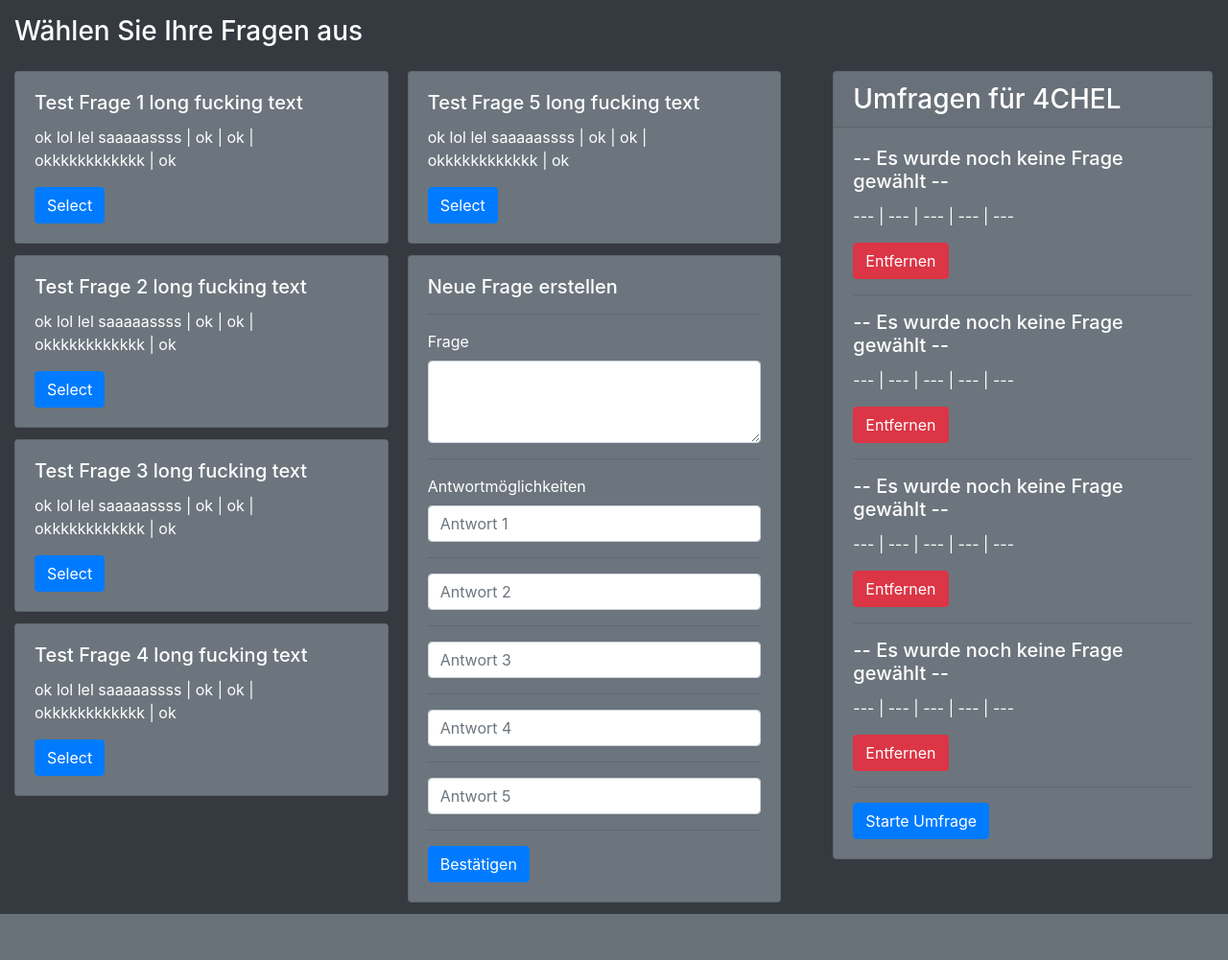
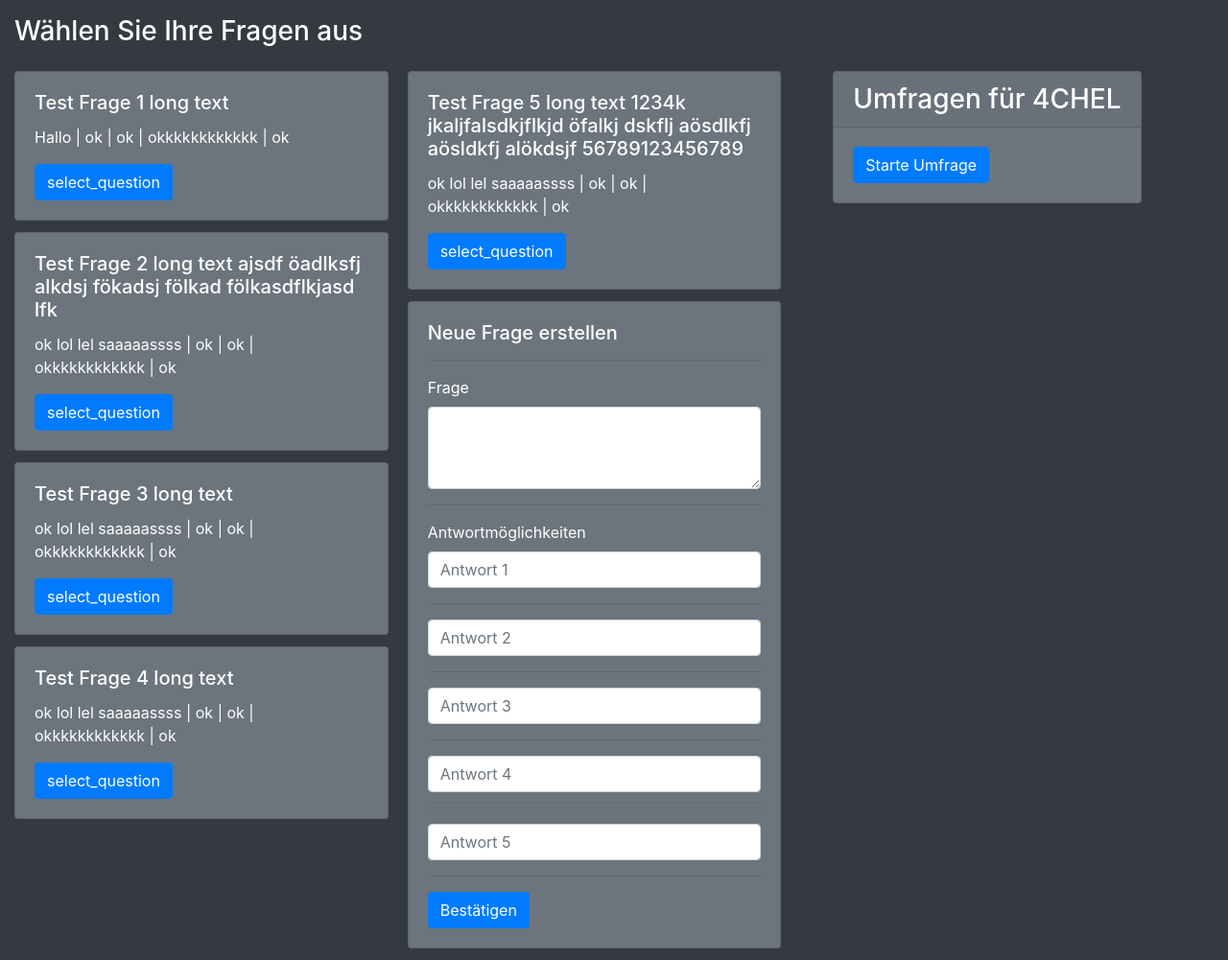
Before and after one commit to lugashiot/Teacher_Feedback, a Django app: page /teacher/dashboard/create_poll/ in a window 1280 px wide. Shown: the whole page at 96% size. Before the commit the page ends 953 px from the top, so only its background shows below. Run offline with Django 4.2, Linux system fonts and the light colour scheme; a user stored in the database is signed in; data that the repository does not hold is empty.

Commit message:
clean up

```diff
--- a/API/teachers/templates/dashboard/create_poll.html
+++ b/API/teachers/templates/dashboard/create_poll.html
@@ -15,13 +15,14 @@
           <div class="card-columns mt-3 mr-4" style="column-count:2">
 
             {% for question in questions %}
-              <div class="card bg-secondary">
+              <form action="" method="post" class="card bg-secondary">
+                {%csrf_token%}
                 <div class="card-body">
                   <h5 class="card-title">{{question.q}}</h5>
                   <p class="card-text">{{question.a0}} | {{question.a1}} | {{question.a2}} | {{question.a3}} | {{question.a4}}</p>
-                  <a href="#" class="btn btn-primary">Select</a>
+                  <input type="submit" class="btn btn-primary" name="{{question.btn_name}}" value="select_question" width="500px">
                 </div>
-              </div>
+              </form>
             {% endfor %}
 
             <div class="card bg-secondary">
@@ -55,22 +56,12 @@
             <div class="card bg-secondary">
               <h3 class="card-header">Umfragen für {{class}}</h3>
               <div class="card-body">
-                <h5 class="card-title">-- Es wurde noch keine Frage gewählt --</h5>
-                <p class="card-text">--- | --- | --- | --- | ---</p>
-                <a href="#" class="btn btn-danger">Entfernen</a>
-                <hr>
-                <h5 class="card-title">-- Es wurde noch keine Frage gewählt --</h5>
-                <p class="card-text">--- | --- | --- | --- | ---</p>
-                <a href="#" class="btn btn-danger">Entfernen</a>
-                <hr>
-                <h5 class="card-title">-- Es wurde noch keine Frage gewählt --</h5>
-                <p class="card-text">--- | --- | --- | --- | ---</p>
-                <a href="#" class="btn btn-danger">Entfernen</a>
-                <hr>
-                <h5 class="card-title">-- Es wurde noch keine Frage gewählt --</h5>
-                <p class="card-text">--- | --- | --- | --- | ---</p>
-                <a href="#" class="btn btn-danger">Entfernen</a>
-                <hr/>
+                {% for question in questions_selected %}
+                  <h5 class="card-title">{{question.q}}</h5>
+                  <p class="card-text">{{question.a0}} | {{question.a1}} | {{question.a2}} | {{question.a3}} | {{question.a4}}</p>
+                  <a href="#" class="btn btn-danger">Entfernen</a>
+                  <hr>
+                {% endfor %}
                 <a href="#" class="btn btn-primary">Starte Umfrage</a>
               </div>
             </div>
--- a/API/teachers/views.py
+++ b/API/teachers/views.py
@@ -85,27 +85,29 @@ def results(request):
 
 
 class Question:
-    def __init__(self, q, a0, a1, a2, a3, a4):
+    def __init__(self, q, a0, a1, a2, a3, a4, btn_name):
         self.q = q
         self.a0 = a0
         self.a1 = a1
         self.a2 = a2
         self.a3 = a3
         self.a4 = a4
+        self.btn_name = btn_name
 
     def check_if_filled_correctly(self):
-        if self.q is not "" and self.a0 is not "" and self.a1 is not "" and self.a2 is not "" and self.a3 is not "" and self.a4 is not "":
+        if self.q != "" and self.a0 != "" and self.a1 != "" and self.a2 != "" and self.a3 != "" and self.a4 != "" and self.btn_name != "":
             return True
         return False
 
 
 def create_poll(request):
     questions_temp = [
-        Question("Test Frage 1  long fucking text", "ok  lol lel saaaaassss", "ok", "ok", "okkkkkkkkkkkk", "ok"),
-        Question("Test Frage 2  long fucking text", "ok  lol lel saaaaassss", "ok", "ok", "okkkkkkkkkkkk", "ok"),
-        Question("Test Frage 3  long fucking text", "ok  lol lel saaaaassss", "ok", "ok", "okkkkkkkkkkkk", "ok"),
-        Question("Test Frage 4  long fucking text", "ok  lol lel saaaaassss", "ok", "ok", "okkkkkkkkkkkk", "ok"),
-        Question("Test Frage 5  long fucking text", "ok  lol lel saaaaassss", "ok", "ok", "okkkkkkkkkkkk", "ok"), ]
+        Question("Test Frage 1  long  text", "Hallo", "ok", "ok", "okkkkkkkkkkkk", "ok", 0),
+        Question("Test Frage 2  long  text ajsdf öadlksfj alkdsj fökadsj fölkad fölkasdflkjasd lfk", "ok  lol lel saaaaassss", "ok", "ok", "okkkkkkkkkkkk", "ok", 1),
+        Question("Test Frage 3  long  text", "ok  lol lel saaaaassss", "ok", "ok", "okkkkkkkkkkkk", "ok", 2),
+        Question("Test Frage 4  long  text", "ok  lol lel saaaaassss", "ok", "ok", "okkkkkkkkkkkk", "ok", 3),
+        Question("Test Frage 5  long  text 1234k jkaljfalsdkjflkjd öfalkj dskflj aösdlkfj aösldkfj alökdsjf 56789123456789", "ok  lol lel saaaaassss", "ok", "ok", "okkkkkkkkkkkk", "ok", 4),]
+    questions_selected = []   # todo database shit für des
 
     if request.method == "GET":
         if request.user.is_authenticated:
@@ -114,20 +116,29 @@ def create_poll(request):
             teacher_classes = db.get_class_assignments(teacher_id)
 
             #return render(request, "dashboard/create_poll.html", {'questions': db.load_questions_for_teacher(...)})    # todo load premade questions
-            return render(request, "dashboard/create_poll.html", {'questions': questions_temp, 'class': "4CHEL"})   # todo richtige klasse übergeben
+            return render(request, "dashboard/create_poll.html", {'questions': questions_temp, 'questions_selected':questions_selected, 'class': "4CHEL"})   # todo richtige klasse übergeben
         else:
             return HttpResponseRedirect('/teacher/login/')
 
     if request.method == "POST":
+        for btn in [str(q.btn_name) for q in questions_temp]:
+            if btn in request.POST:
+                if request.POST[btn] == "select_question":
+                    questions_selected.append(questions_temp[int(btn)])
+                    return render(request, "dashboard/create_poll.html", {'questions': questions_temp, 'questions_selected':questions_selected, 'class': "4CHEL"})   # todo richtige klasse übergeben
+
         if "q_inp" in request.POST:
             new_question = Question(request.POST["q_inp"], request.POST["a0_inp"], request.POST["a1_inp"], request.POST["a2_inp"], request.POST["a3_inp"], request.POST["a4_inp"])
             if new_question.check_if_filled_correctly():
                 if new_question.q not in [a.q for a in questions_temp]:
                     questions_temp.append(new_question)
-                return render(request, "dashboard/create_poll.html", {'questions': questions_temp, 'class': "4CHEL"})   # todo richtige klasse übergeben
+                return render(request, "dashboard/create_poll.html", {'questions': questions_temp, 'questions_selected':questions_selected, 'class': "4CHEL"})   # todo richtige klasse übergeben
             else:
-                return HttpResponseRedirect('/')    # todo push error message
+                return HttpResponseRedirect('/')    # todo push error message popup (frage nicht gültig) oder so
+
+        return render(request, 'error_rocket_page.html', {'error_message': str(request.POST)})
 
 
 def redirect_login(request):
+    # todo if autenticated to dashboard
     return HttpResponseRedirect('/teacher/login/')
```
